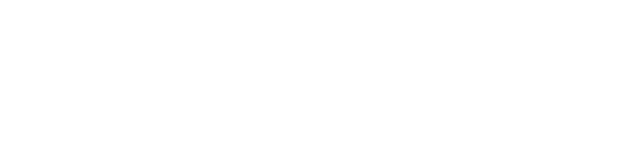
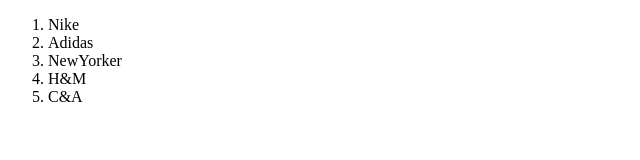
Before and after one commit to SinglarAbel/git_doga_web, a plain HTML site: page index.html in a window 1280 px wide. Shown: the whole page, without its empty margins (0-640 px from the left). Drawn offline with Linux system fonts and the light colour scheme.

Commit message:
HTML és link módosítva, lép letöltve.

```diff
--- a/index.html
+++ b/index.html
@@ -7,5 +7,13 @@
 </head>
 <body>
 
+<ol>
+    <li>Nike</li>
+    <li>Adidas</li>
+    <li>NewYorker</li>
+    <li>H&M</li>
+    <li>C&A</li>
+</ol>
+
 </body>
 </html>
```
Also changed, not shown: link.txt, nike.png (added).
